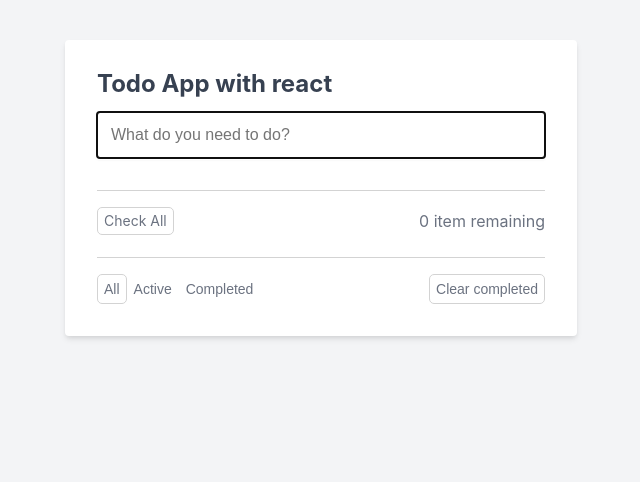
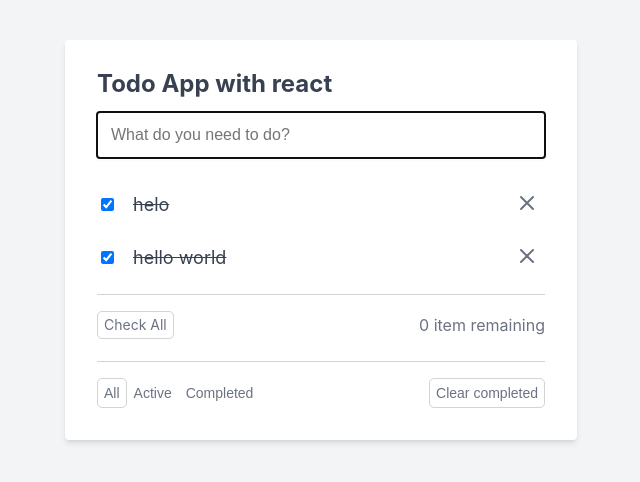
Before and after one commit to HninHtet-99/Todo, a React (Create React App) app: page / in a window 1280 px wide. Shown: the top 482 px of the page, without its empty margins (319-959 px from the left). Built offline with nearby package versions, Linux system fonts and the light colour scheme; data requests are answered from the project's data file.

Commit message:
filter tab

```diff
--- a/src/App.js
+++ b/src/App.js
@@ -5,17 +5,36 @@ import TodoList from "./components/TodoList";
 import CheckAllAndRemaining from "./components/CheckAllAndRemaining";
 import TodoFilters from "./components/TodoFilters";
 import ClearCompletedBtn from "./components/ClearCompletedBtn";
-import { useEffect, useState } from "react";
+import { useCallback, useEffect, useState } from "react";
 
 function App() {
   let [todos, setTodos] = useState([]);
+  const [filteredTodos, setFilteredTodos] = useState(todos);
+
   useEffect(() => {
     fetch("http://localhost:3001/todos")
       .then((res) => res.json())
       .then((todos) => {
         setTodos(todos);
+        setFilteredTodos(todos);
       });
   });
+
+  //todo filter
+  let filteredBy = useCallback(
+    (filter) => {
+      if (filter === "All") {
+        setFilteredTodos(todos);
+      }
+      if (filter === "Active") {
+        setFilteredTodos(todos.filter((todo) => !todo.completed));
+      }
+      if (filter === "Completed") {
+        setFilteredTodos(todos.filter((todo) => todo.completed));
+      }
+    },
+    [todos]
+  );
 
   let addTodo = (todo) => {
     // update data at server side
@@ -95,13 +114,17 @@ function App() {
       <div className="todo-app">
         <h2>Todo App with react</h2>
         <TodoForm addTodo={addTodo} />
-        <TodoList todos={todos} deleteTodo={deleteTodo} editTodo={editTodo} />
+        <TodoList
+          todos={filteredTodos}
+          deleteTodo={deleteTodo}
+          editTodo={editTodo}
+        />
         <CheckAllAndRemaining
           remainingCount={remainingCount}
           checkAll={checkAll}
         />
         <div className="other-buttons-container">
-          <TodoFilters />
+          <TodoFilters filteredBy={filteredBy} />
           <ClearCompletedBtn cleanCompleted={cleanCompleted} />
         </div>
       </div>
--- a/src/components/Todo.js
+++ b/src/components/Todo.js
@@ -3,6 +3,7 @@ import React, { useState } from "react";
 const Todo = ({ todo, deleteTodo, editTodo }) => {
   const [isEdit, setIsEdit] = useState(false);
   const [title, setTitle] = useState(todo.title);
+  //edit
   let onEditeHandler = (e) => {
     e.preventDefault();
     let editedTodo = {
@@ -13,11 +14,25 @@ const Todo = ({ todo, deleteTodo, editTodo }) => {
     editTodo(editedTodo);
     setIsEdit(false);
   };
+  //checkbox
+  let checkBoxHandler = () => {
+    let editedTodo = {
+      id: todo.id,
+      title,
+      completed: !todo.completed,
+    };
+    editTodo(editedTodo);
+    setIsEdit(false);
+  };
   return (
     <div>
       <li className="todo-item-container">
         <div className="todo-item">
-          <input type="checkbox" />
+          <input
+            type="checkbox"
+            checked={todo.completed}
+            onChange={checkBoxHandler}
+          />
           {!isEdit && (
             <span
               className={`todo-item-label ${
--- a/src/components/TodoFilters.js
+++ b/src/components/TodoFilters.js
@@ -1,11 +1,37 @@
-import React from "react";
+import React, { useEffect, useState } from "react";
 
-const TodoFilters = () => {
+const TodoFilters = ({ filteredBy }) => {
+  const [filter, setFilter] = useState("All");
+  useEffect(() => {
+    filteredBy(filter);
+  }, [filter, filteredBy]);
+
   return (
     <div>
-      <button className="button filter-button filter-button-active">All</button>
-      <button className="button filter-button">Active</button>
-      <button className="button filter-button">Completed</button>
+      <button
+        className={`button filter-button ${
+          filter === "All" ? "filter-button-active" : ""
+        }`}
+        onClick={() => setFilter("All")}
+      >
+        All
+      </button>
+      <button
+        className={`button filter-button ${
+          filter === "Active" ? "filter-button-active" : ""
+        }`}
+        onClick={() => setFilter("Active")}
+      >
+        Active
+      </button>
+      <button
+        className={`button filter-button ${
+          filter === "Completed" ? "filter-button-active" : ""
+        }`}
+        onClick={() => setFilter("Completed")}
+      >
+        Completed
+      </button>
     </div>
   );
 };
--- a/src/data/db.json
+++ b/src/data/db.json
@@ -1,3 +1,14 @@
 {
-  "todos": []
+  "todos": [
+    {
+      "id": 673,
+      "title": "helo",
+      "completed": true
+    },
+    {
+      "id": 445,
+      "title": "hello world",
+      "completed": true
+    }
+  ]
 }
```
